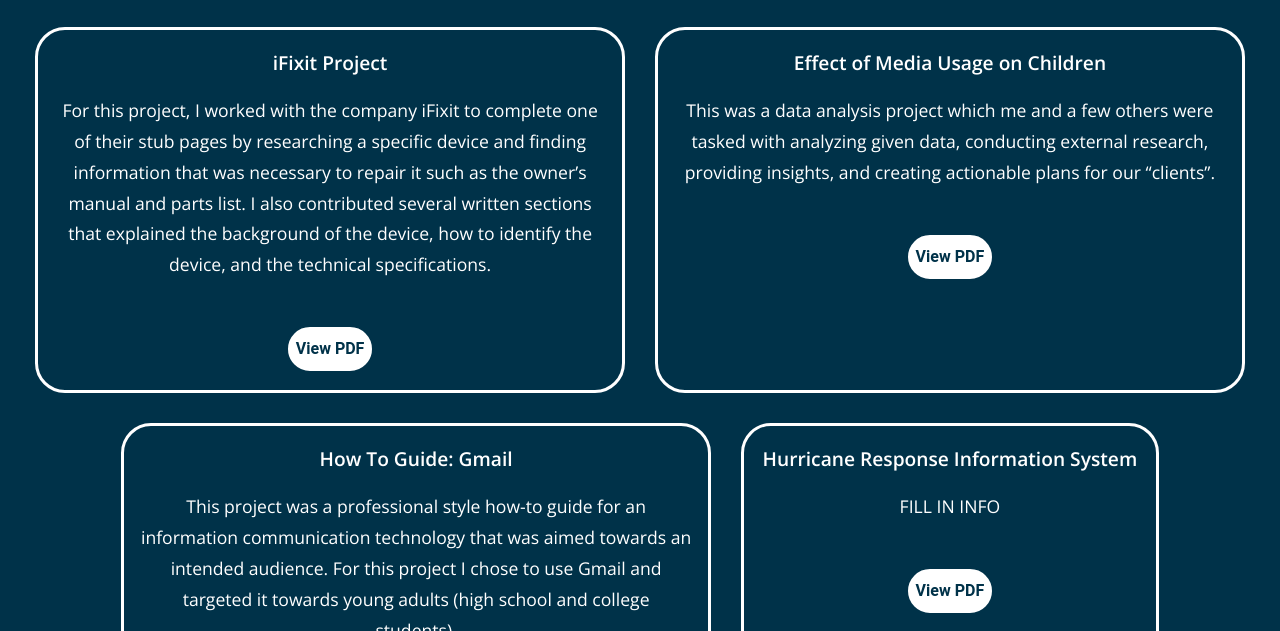
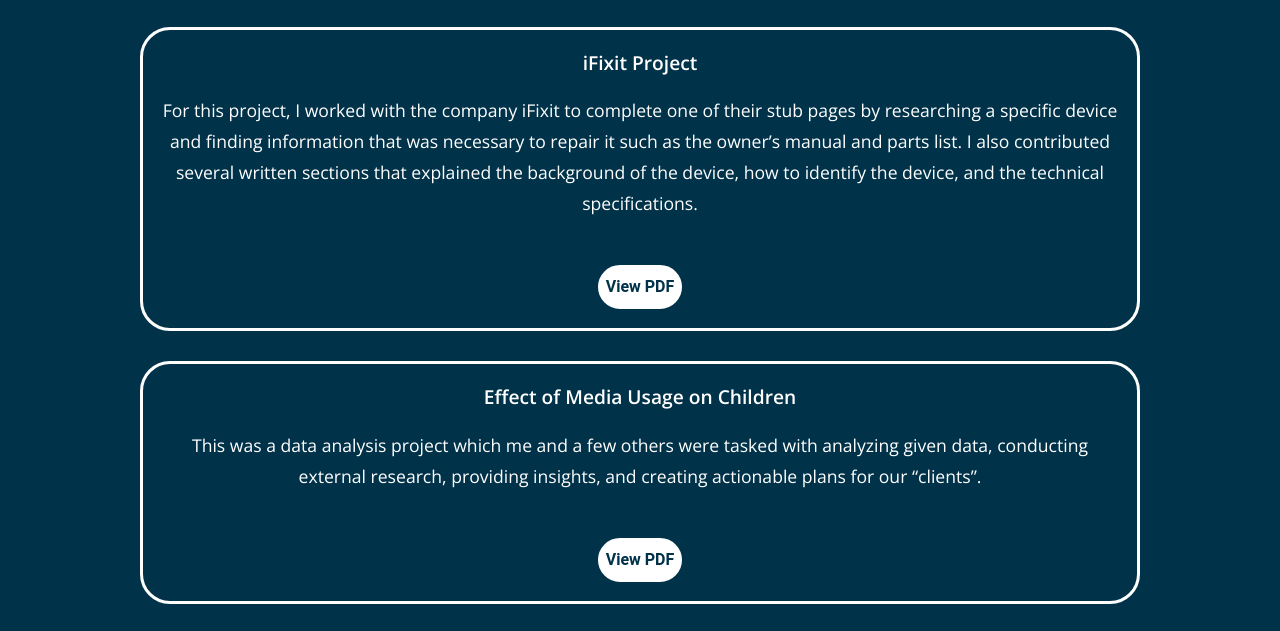
Before and after one commit to Bncl233/Semantic2025, a plain HTML site: page Works.html in a window 1280 px wide. Shown: the part 148-779 px from the top of the page. Drawn offline with nearby package versions, Linux system fonts and the light colour scheme.

Commit message:
adjusted sizing for cards and json

```diff
--- a/CSS/style.css
+++ b/CSS/style.css
@@ -172,8 +172,8 @@
 .section {
     border: solid white .2rem;
     padding: 1rem;
-    min-width: 34%;
-    max-width: 48%;
+    min-width: 200px;
+    max-width: 1000px;
     text-align: center;
     color: white;
     border-radius: 30px;
```
Also changed, not shown: About.html (+3 -3 lines), Experience.html (+2 -2 lines), index.html (+2 -2 lines).
